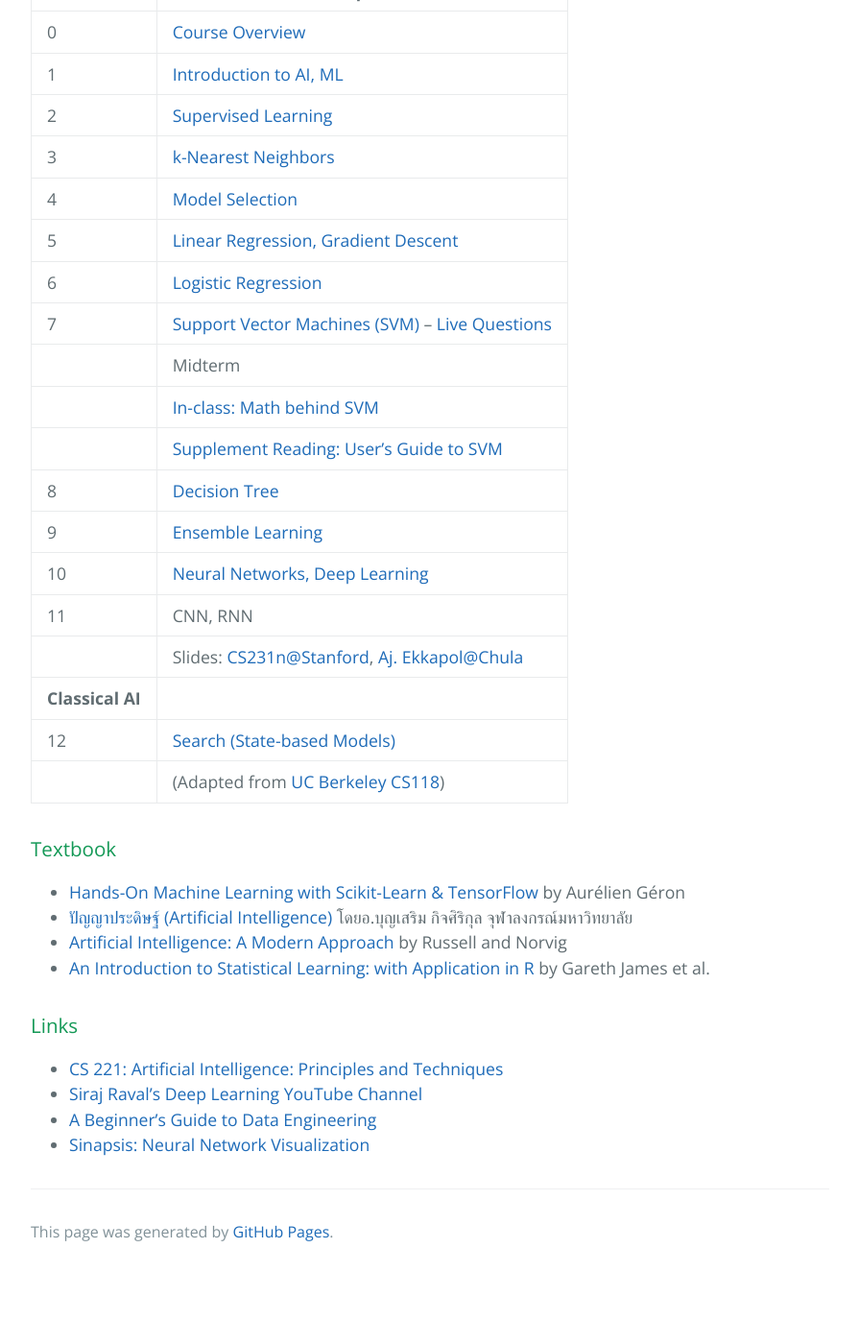
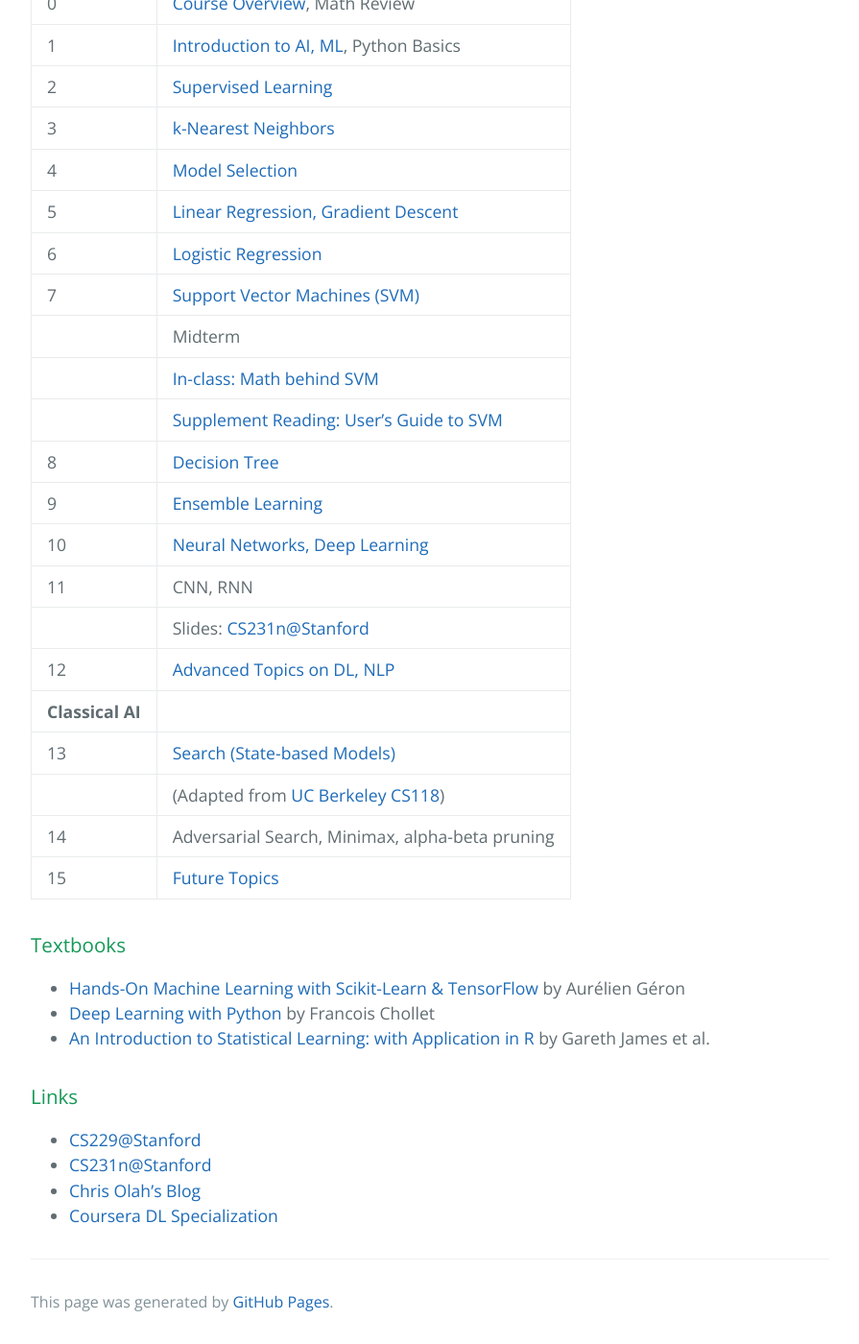
Before and after one commit to pratch/ml_course, a Jekyll site: the page built from index.md, in a window 1280 px wide and 1400 px high, scrolled down 1370 px. Shown: the whole window at 96% size, without its empty margins (192-1087 px from the left). Built offline with Jekyll 4.4.1, drawn with Linux system fonts in a browser that asks for light colours; before the commit the page ends 2697 px from its top, so only the background shows below that; some of the changed text lies outside the part shown.

Commit message:
Updated 2023

```diff
--- a/index.md
+++ b/index.md
@@ -1,6 +1,6 @@
 ---
 title: Artificial Intelligence and Machine Learning
-description: 32094318 ปัญญาประดิษฐ์สำหรับหุ่นยนต์	<br> ENGCE178 ปัญญาประดิษฐ์และการเรียนรู้ของเครื่อง <br><br> วิศวกรรมคอมพิวเตอร์ มหาวิทยาลัยเทคโนโลยีราชมงคลล้านนา
+description: ENGCE178 ปัญญาประดิษฐ์และการเรียนรู้ของเครื่อง <br><br> วิศวกรรมคอมพิวเตอร์ มหาวิทยาลัยเทคโนโลยีราชมงคลล้านนา
 layout: default
 ---
 {% comment %}
@@ -55,14 +55,14 @@ layout: default
 
 | Week # | Topics |
 | --- | --- |
-| 0 | [Course Overview](slides/0-overview.pdf) |
-| 1 | [Introduction to AI, ML](slides/1-intro.pdf) |
+| 0 | [Course Overview](slides/0-overview.pdf), Math Review |
+| 1 | [Introduction to AI, ML](slides/1-intro.pdf), Python Basics |
 | 2 | [Supervised Learning](slides/2-supervised.pdf) |
 | 3 | [k-Nearest Neighbors](slides/3-knn.pdf)|
 | 4 | [Model Selection](slides/4-model-selection.pdf) |
 | 5 | [Linear Regression, Gradient Descent](slides/5-linear-regression.pdf) |
 | 6 | [Logistic Regression](slides/6-logistic-regression.pdf) |
-| 7 | [Support Vector Machines (SVM)](slides/7-svm.pdf) -- [Live Questions](https://app.sli.do/event/qplpkuub/live/questions) |
+| 7 | [Support Vector Machines (SVM)](slides/7-svm.pdf) |
 |   | Midterm |
 |   | [In-class: Math behind SVM](slides/svm-math.pdf) |
 |   | [Supplement Reading: User's Guide to SVM](http://pyml.sourceforge.net/doc/howto.pdf) |
@@ -70,10 +70,13 @@ layout: default
 | 9 | [Ensemble Learning](slides/9-decision-tree-ensemble.pdf)|
 | 10 | [Neural Networks, Deep Learning](slides/10-neural-networks.pdf) |
 | 11 | CNN, RNN |
-|    | Slides: [CS231n@Stanford](http://cs231n.stanford.edu/slides/2017/cs231n_2017_lecture5.pdf), [Aj. Ekkapol@Chula](https://github.com/ekapolc/pattern_course18/blob/master/slides/L09-CNN-RNN.pdf) |
+|    | Slides: [CS231n@Stanford](http://cs231n.stanford.edu/slides/2017/cs231n_2017_lecture5.pdf) |
+| 12 | [Advanced Topics on DL, NLP](slides/13-advanced-topics.pdf) |
 | **Classical AI** ||
-| 12 | [Search (State-based Models)](slides/12-search.pdf) |
+| 13 | [Search (State-based Models)](slides/12-search.pdf) |
 |    | (Adapted from [UC Berkeley CS118](http://ai.berkeley.edu/slides/Lecture%202%20--%20Uninformed%20Search/SP14%20CS188%20Lecture%202%20--%20Uninformed%20Search.pptx)) |
+| 14 | Adversarial Search, Minimax, alpha-beta pruning|
+| 15 | [Future Topics](slides/14-future-topics.pdf) |
 
 {% comment %}
 |   | [UC Berkeley CS188 - Uninformed Search](http://ai.berkeley.edu/slides/Lecture%202%20--%20Uninformed%20Search/SP14%20CS188%20Lecture%202%20--%20Uninformed%20Search.pptx) |
@@ -96,14 +99,13 @@ layout: default
 
 {% endcomment %}
 
-### Textbook
+### Textbooks
 - [Hands-On Machine Learning with Scikit-Learn & TensorFlow](https://www.amazon.com/_/dp/1491962291?tag=oreilly20-20) by Aurélien Géron
-- [ปัญญาประดิษฐ์ (Artificial Intelligence)](http://www.cp.eng.chula.ac.th/~boonserm/teaching/ai1.0.2.pdf) โดยอ.บุญเสริม กิจศิริกุล จุฬาลงกรณ์มหาวิทยาลัย
-- [Artificial Intelligence: A Modern Approach](https://www.amazon.com/Artificial-Intelligence-Approach-Stuart-Russell/dp/9332543518/) by Russell and Norvig
+- [Deep Learning with Python](https://www.amazon.com/Deep-Learning-Python-Francois-Chollet/dp/1617294438) by Francois Chollet
 - [An Introduction to Statistical Learning: with Application in R](https://www.amazon.com/Introduction-Statistical-Learning-Applications-Statistics/dp/1461471370) by Gareth James et al.
 
 ### Links
-- [CS 221: Artificial Intelligence: Principles and Techniques](http://web.stanford.edu/class/cs221/index.html#coursework)
-- [Siraj Raval's Deep Learning YouTube Channel](https://www.youtube.com/channel/UCWN3xxRkmTPmbKwht9FuE5A)
-- [A Beginner's Guide to Data Engineering](https://medium.com/@rchang/a-beginners-guide-to-data-engineering-part-i-4227c5c457d7)
-- [Sinapsis: Neural Network Visualization](https://chumo.github.io/Sinapsis/)
+- [CS229@Stanford](https://www.youtube.com/watch?v=UzxYlbK2c7E&list=PLA89DCFA6ADACE599)
+- [CS231n@Stanford](http://cs231n.stanford.edu/)
+- [Chris Olah's Blog](https://colah.github.io/)
+- [Coursera DL Specialization](https://www.coursera.org/specializations/deep-learning)
```
Also changed, not shown: 3 other files.
